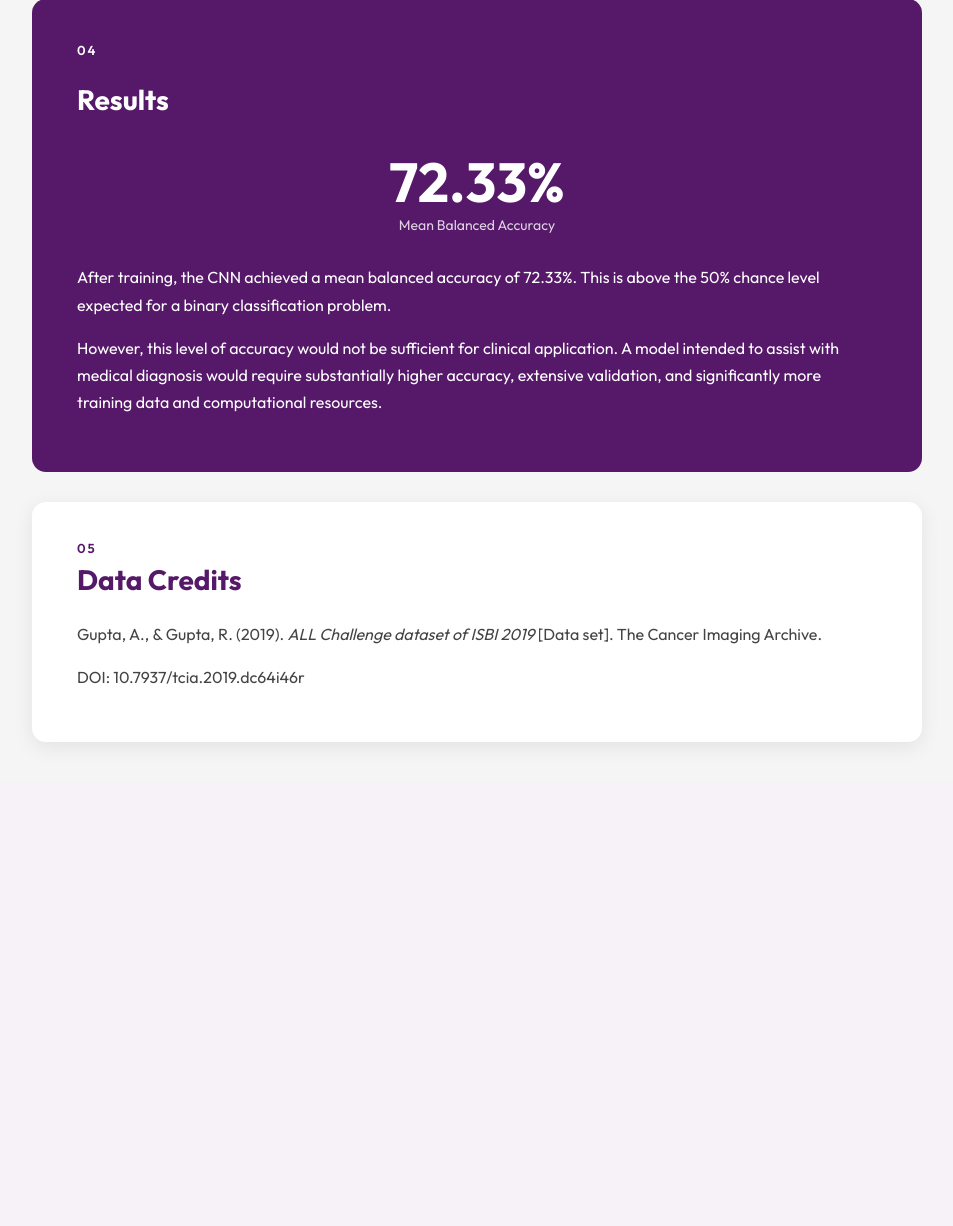
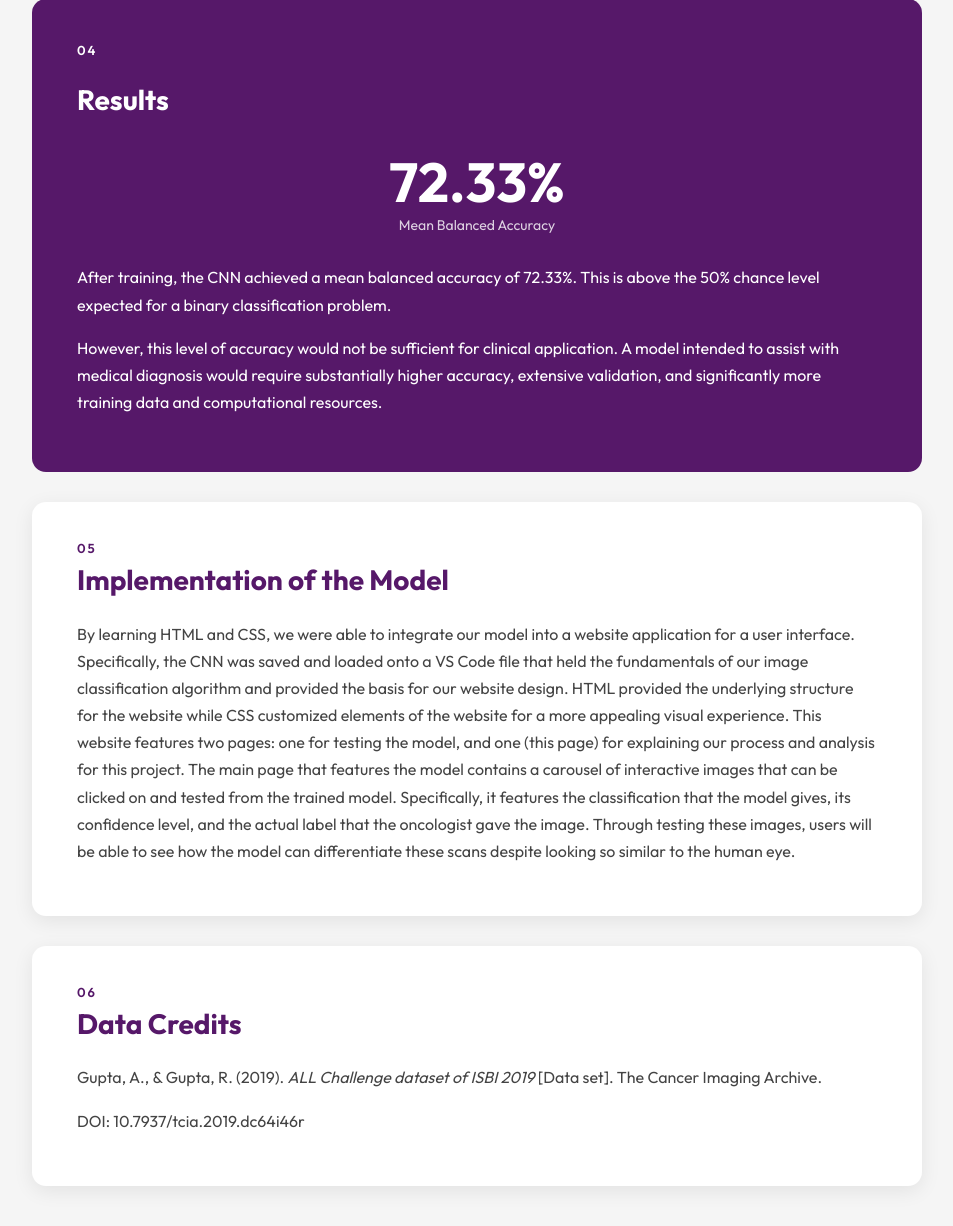
Before and after one commit to c7zeng/leukemia-cnn-project-spis-2026-chloe-shandi, a Flask app: page /writeup in a window 1280 px wide. Shown: the part 1953-3179 px from the top of the page, without its empty margins (163-1116 px from the left). Before the commit the page ends 2699 px from the top, so only its background shows below. Run offline with Flask 3, Linux system fonts and the light colour scheme.

Commit message:
prepping for deployment!

```diff
--- a/templates/lab.html
+++ b/templates/lab.html
@@ -174,9 +174,22 @@
     </section>
 
 
+     <section class="writeup-section">
+
+        <span class="section-number">05</span>
+
+        <h2>Implementation of the Model</h2>
+
+        <p>
+            By learning HTML and CSS, we were able to integrate our model into a website application for a user interface. Specifically, the CNN was saved and loaded onto a VS Code file that held the fundamentals of our image classification algorithm and provided the basis for our website design. HTML provided the underlying structure for the website while CSS customized elements of the website for a more appealing visual experience. This website features two pages: one for testing the model, and one (this page) for explaining our process and analysis for this project. The main page that features the model contains a carousel of interactive images that can be clicked on and tested from the trained model. Specifically, it features the classification that the model gives, its confidence level, and the actual label that the oncologist gave the image. Through testing these images, users will be able to see how the model can differentiate these scans despite looking so similar to the human eye.
+
+        </p>
+    </section>
+
+
     <section class="writeup-section">
 
-        <span class="section-number">05</span>
+        <span class="section-number">06</span>
 
         <h2>Data Credits</h2>
 
```
